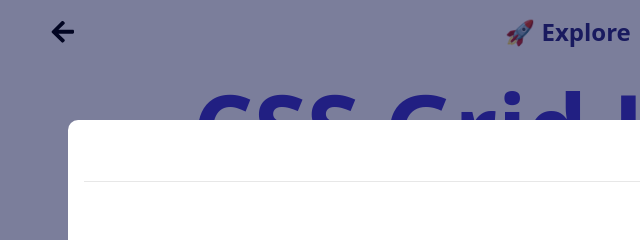
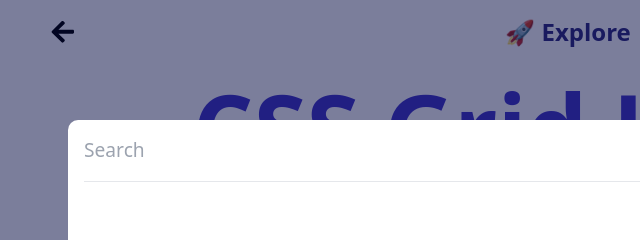
Before and after one commit to kevinmalaverr/interactive-grid, a Gatsby site: page / in a window 1280 px wide. Both pictures are taken after a click on the button 1145 px from the left and 32 px from the top of the page. Shown: the top 240 px of the page, 72-712 px from the left. Built offline with nearby package versions, Linux system fonts and the light colour scheme; Gatsby itself is replaced by a stand-in of ours.

Commit message:
[ADD] updated search modal

```diff
--- a/src/components/Modal/index.js
+++ b/src/components/Modal/index.js
@@ -20,7 +20,10 @@
                 <Close />
               </button>
             </header>
-            <main className="modal-content">{children}</main>
+            <div className="modal__line">
+              <hr />
+            </div>
+            <main className="modal__content">{children}</main>
           </div>
         </div>,
         document.getElementById("modal-portal")
--- a/src/components/Modal/styles.css
+++ b/src/components/Modal/styles.css
@@ -19,19 +19,33 @@
 
 .modal__container {
   background: #fff;
-  padding: 1rem;
   border-radius: 10px;
-  min-width: 1000px;
-  min-height: 70vh;
+  width: 100%;
+  max-width: 1000px;
+  height: 70vh;
   animation: fadeUp 0.3s;
+  display: flex;
+  flex-direction: column;
+  overflow: hidden;
 }
 
 .modal__header {
   display: flex;
-  padding-bottom: 1rem;
-  border-bottom: 1px solid #e7e7e7;
+  padding: 1rem;
 }
+
 .modal__header > div:first-child {
+  flex: 1;
+}
+
+.modal__line {
+  /* border-bottom: 1px solid #e7e7e7; */
+  padding: 0 1rem;
+}
+
+.modal__content {
+  padding: 1rem;
+  overflow: scroll;
   flex: 1;
 }
 
@@ -48,6 +62,7 @@
 
 .modal__content::-webkit-scrollbar {
   width: 8px;
+  height: 8px;
 }
 
 .modal__content::-webkit-scrollbar-track {
--- a/src/components/Search/index.js
+++ b/src/components/Search/index.js
@@ -16,16 +16,20 @@ const Search = ({ isOpen, close }) => {
   }, [])
 
   const handleChange = (event) => {
+    const filtered = filterSearch(allData, event.target.value)
     setSearch(event.target.value)
-    const filtered = filterSearch(allData, event.target.value)
     setResult(filtered)
   }
 
-  console.log(search)
+  const handleClose = () => {
+    setSearch("")
+    close()
+  }
+
   return (
     <Modal
       isOpen={isOpen}
-      close={close}
+      close={handleClose}
       header={
         <form className="search-form">
           <input
@@ -33,20 +37,28 @@ const Search = ({ isOpen, close }) => {
             type="text"
             value={search}
             onChange={handleChange}
+            placeholder="Search"
+            autoFocus
           />
         </form>
       }
     >
       {result.map((item) => (
-        <Link to={item.href}>
+        <Link key={item.href} to={item.href} onClick={handleClose}>
           <div className="search-result__item">
             <p className="search-result__page">{item.page}</p>
             <p>
-              <strong>{item.title}</strong>
+              {item.title[0]}
+              {item.title[1]}
+              <strong>{item.title[2]}</strong>
+              {item.title[3]}
             </p>
           </div>
         </Link>
       ))}
+      {result.length === 0 && search.length !== 0 ? (
+        <p className="text-center">No results for &quot;{search}&quot;</p>
+      ) : null}
     </Modal>
   )
 }
--- a/src/scripts/algolia.js
+++ /dev/null
@@ -1,43 +0,0 @@
-require("dotenv").config()
-
-// db.js
-const Path = require("path")
-const glob = require("glob")
-
-const algoliasearch = require("algoliasearch")
-
-const client = algoliasearch(
-  process.env.GATSBY_ALGOLIA_APP_ID,
-  process.env.ALGOLIA_ADMIN_KEY
-)
-const index = client.initIndex("id")
-
-const apiFiles = glob.sync(
-  `${Path.resolve(__dirname, "../pageData")}/**/*.js`,
-  {
-    nodir: true,
-  }
-)
-
-const data = []
-
-apiFiles.forEach((filePath) => {
-  const api = require(filePath)
-  const { links } = api
-  let [, url] = filePath.split("pageData/")
-  url = url.slice(0, url.length - 3)
-
-  links.forEach((link) => {
-    data.push({
-      objectID: `${url}-${link.id}`,
-      title: link.title,
-      href: `/${url}#target-${link.id}`,
-    })
-  })
-})
-
-index
-  .saveObjects(data, { autoGenerateObjectIDIfNotExist: true })
-  .then(({ objectIDs }) => {
-    console.log(objectIDs)
-  })
--- a/src/utils/filterSearch.js
+++ b/src/utils/filterSearch.js
@@ -1,5 +1,5 @@
-export default function filterSearch(data, searchStr, maxItems = 5) {
-  const templateRegex = `(^|\s|-)(${searchStr})`
+export default function filterSearch(data, searchStr, maxItems = 8) {
+  const templateRegex = `(^|\s|-)(${searchStr})(.*)`
   const filteredList = []
   let i = 0
 
@@ -7,7 +7,12 @@ export default function filterSearch(data, searchStr, maxItems = 5) {
 
   while (i < data.length && filteredList.length < maxItems) {
     const search = data[i]
-    if (search.title.match(new RegExp(templateRegex))) filteredList.push(search)
+    const match = search.title.match(new RegExp(templateRegex, "i"))
+    if (match) {
+      const matchedSearch = { ...search }
+      matchedSearch.title = search.title.split(new RegExp(templateRegex, "i"))
+      filteredList.push(matchedSearch)
+    }
     i++
   }
   return filteredList
--- a/static/searchIndexes.json
+++ b/static/searchIndexes.json
@@ -1 +1,79 @@
-[{"title":"justify-content","page":"Alignment","href":"/alignment#target-justify-content"},{"title":"align-content","page":"Alignment","href":"/alignment#target-align-content"},{"title":"justify-items","page":"Alignment","href":"/alignment#target-justify-items"},{"title":"align-items","page":"Alignment","href":"/alignment#target-align-items"},{"title":"justify-self","page":"Alignment","href":"/alignment#target-justify-self"},{"title":"align-self","page":"Alignment","href":"/alignment#target-align-self"},{"title":"Playground","page":"Alignment","href":"/alignment#target-playground"}]
+[
+  {
+    "title": "justify-content",
+    "page": "Alignment",
+    "href": "/alignment#target-justify-content"
+  },
+  {
+    "title": "align-content",
+    "page": "Alignment",
+    "href": "/alignment#target-align-content"
+  },
+  {
+    "title": "justify-items",
+    "page": "Alignment",
+    "href": "/alignment#target-justify-items"
+  },
+  {
+    "title": "align-items",
+    "page": "Alignment",
+    "href": "/alignment#target-align-items"
+  },
+  {
+    "title": "justify-self",
+    "page": "Alignment",
+    "href": "/alignment#target-justify-self"
+  },
+  {
+    "title": "align-self",
+    "page": "Alignment",
+    "href": "/alignment#target-align-self"
+  },
+  {
+    "title": "Playground",
+    "page": "Alignment",
+    "href": "/alignment#target-playground"
+  },
+
+  {
+    "title": "align-items",
+    "page": "Alignment",
+    "href": "sstarget-align-items"
+  },
+  {
+    "title": "justify-self",
+    "page": "Alignment",
+    "href": "sstarget-justify-self"
+  },
+  {
+    "title": "align-self",
+    "page": "Alignment",
+    "href": "sstarget-align-self"
+  },
+  {
+    "title": "Playground",
+    "page": "Alignment",
+    "href": "sstarget-playground"
+  },
+
+  {
+    "title": "align-items",
+    "page": "Alignment",
+    "href": "aasstarget-align-items"
+  },
+  {
+    "title": "justify-self",
+    "page": "Alignment",
+    "href": "aasstarget-justify-self"
+  },
+  {
+    "title": "align-self",
+    "page": "Alignment",
+    "href": "aasstarget-align-self"
+  },
+  {
+    "title": "Playground",
+    "page": "Alignment",
+    "href": "aasstarget-playground"
+  }
+]
```
